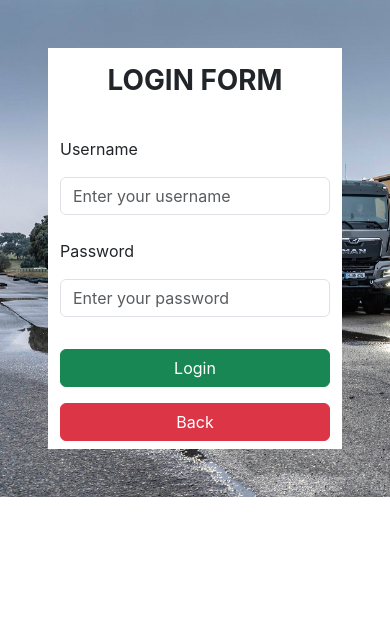
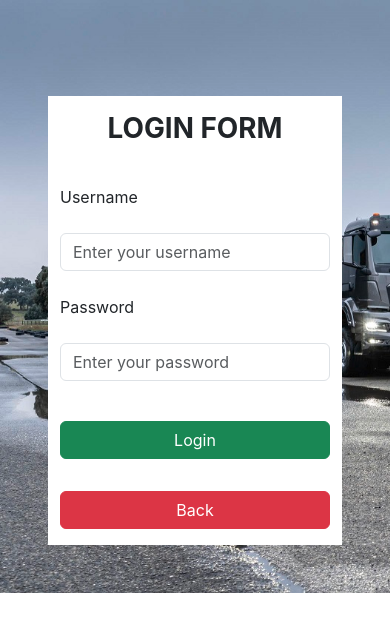
Before and after one commit to NdunguSam01/lms-mobikey, a React (Create React App) app: page /login in a window 390 px wide. Shown: the top 632 px of the page. Built offline with nearby package versions, Linux system fonts and the light colour scheme.

Commit message:
Made the form responsive

```diff
--- a/src/components/Login.js
+++ b/src/components/Login.js
@@ -4,20 +4,20 @@ const Login = () =>
 {
     return (
         <>
-            <div className="d-flex justify-content-end">
+            <div className="d-flex justify-content-end mt-5">
                 <form action="" className="row g-4 m-5">
                     <h1 className="my-3">Login Form</h1>
                     <div className="col-md-12">
                         <label htmlFor="username" className="form-label">Username</label>
-                        <input type="email" className="form-control mt-2" id="username" placeholder="Enter your username"/>
+                        <input type="email" className="form-control mt-3" id="username" placeholder="Enter your username"/>
                     </div>
                     <div className="col-md-12">
                         <label htmlFor="password" className="form-label">Password</label>
-                        <input type="password" className="form-control mt-2" id="password" placeholder="Enter your password"/>
+                        <input type="password" className="form-control mt-3" id="password" placeholder="Enter your password"/>
                     </div>
                     <div classNameName="container buttons">
-                        <button type="submit" className="btn btn-success text-center col-12 my-2">Login</button>
-                        <NavLink to="/" className="col-12 btn btn-danger my-2">Back</NavLink>
+                        <button type="submit" className="btn btn-success text-center col-12 my-3">Login</button>
+                        <NavLink to="/" className="col-12 btn btn-danger my-3">Back</NavLink>
                     </div>
                 </form>
             </div>
```
